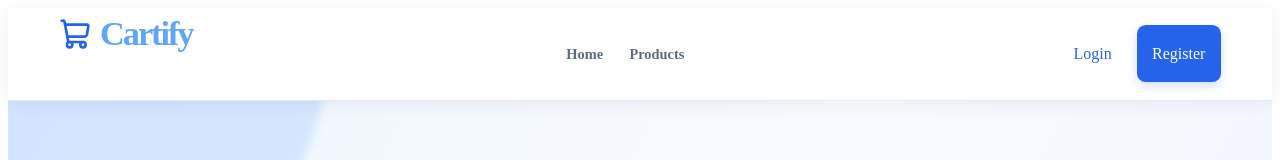
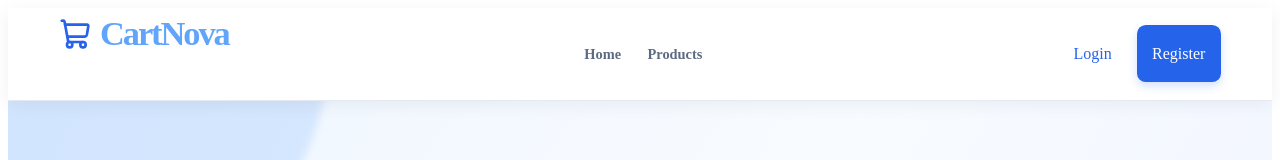
Before and after one commit to PREMANSHU05/CartNova, a React (Vite) app in the folder frontend/: page / in a window 1280 px wide. Shown: the top 160 px of the page. Built offline with nearby package versions, Linux system fonts and the light colour scheme; no server answers.

Commit message:
Update Navbar.jsx

```diff
--- a/frontend/src/components/Navbar.jsx
+++ b/frontend/src/components/Navbar.jsx
@@ -19,7 +19,7 @@ const Navbar = () => {
 
       <Link to="/" className="logo">
         <ShoppingCart className="brand-icon" aria-hidden="true" />
-        <span>Cartify</span>
+        <span>CartNova</span>
       </Link>
 
       {/* Menu */}
```
